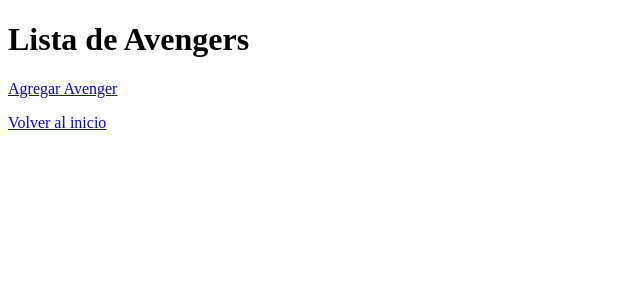
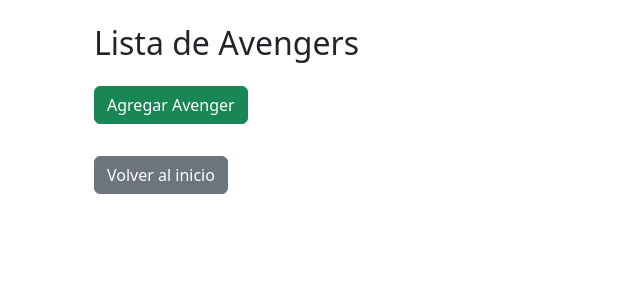
Before and after one commit to Toomasmg/The-Avengers, a Flask app: page /avengers in a window 1280 px wide. Shown: the top 300 px of the page, without its empty margins (0-640 px from the left). Run offline with Flask 3, Linux system fonts and the light colour scheme.

Commit message:
small fixes

```diff
--- a/routes/avengers.py
+++ b/routes/avengers.py
@@ -11,13 +11,12 @@
     avengers = Avenger.query.all()
     for avenger in avengers:
         avenger.abilities = json.loads(avenger.abilities) if avenger.abilities else []
-    return render_template("avengers/list.html", avengers=avengers)
-
+    return render_template("avenger/avengers.html", avengers=avengers)
 
 # Mostrar formulario para agregar un nuevo Avenger
 @avenger_bp.route("/avengers/new")
 def new_avenger():
-    return render_template("avengers/new.html")
+    return render_template("avenger/add_avenger.html")
 
 # Crear un nuevo Avenger
 @avenger_bp.route("/avengers/create", methods=["POST"])
@@ -38,11 +37,11 @@
         return redirect(url_for("avenger_bp.new_avenger"))
 
 # Mostrar formulario para editar un Avenger existente
-@avenger_bp.route("/avengers/edit/<int:id>")
+@avenger_bp.route("/avengers/edit/<string:id>")
 def edit_avenger(id):
     avenger = Avenger.query.get_or_404(id)
     avenger.abilities = json.loads(avenger.abilities) if avenger.abilities else []
-    return render_template("avengers/edit.html", avenger=avenger)
+    return render_template("avenger/edit_avenger.html", avenger=avenger)
 
 # Actualizar los datos del Avenger
 @avenger_bp.route("/avengers/update/<string:id>", methods=["POST"])
--- /dev/null
+++ b/templates/avenger/avengers.html
@@ -0,0 +1,28 @@
+{% extends "base.html" %}
+
+{% block content %}
+<div class="container mt-4">
+    <h2 class="mb-4">Lista de Avengers</h2>
+
+    <a href="{{ url_for('avenger_bp.new_avenger') }}" class="btn btn-success mb-3">Agregar Avenger</a>
+
+    <div class="list-group">
+        {% for avenger in avengers %}
+        <div class="list-group-item">
+            <h5 class="mb-1">{{ avenger.name }} ({{ avenger.alias }})</h5>
+            <p class="mb-1"><strong>Actor:</strong> {{ avenger.actor }}</p>
+            <p class="mb-1"><strong>Habilidades:</strong></p>
+            <ul>
+                {% for ability in avenger.abilities %}
+                    <li>{{ ability }}</li>
+                {% endfor %}
+            </ul>
+            <a href="{{ url_for('avenger_bp.edit_avenger', id=avenger.id) }}" class="btn btn-primary btn-sm">Editar</a>
+            <a href="{{ url_for('avenger_bp.delete_avenger', id=avenger.id) }}" class="btn btn-danger btn-sm" onclick="return confirm('¿Eliminar Avenger?');">Eliminar</a>
+        </div>
+        {% endfor %}
+    </div>
+
+    <a href="{{ url_for('index') }}" class="btn btn-secondary mt-3">Volver al inicio</a>
+</div>
+{% endblock %}
--- a/templates/avengers/edit.html
+++ b/templates/avenger/edit_avenger.html
@@ -13,7 +13,7 @@
     </div>
     <div class="mb-3">
         <label>Habilidades (una por línea)</label>
-        <textarea name="abilities" class="form-control" rows="3" required>{{ avenger.abilities | from_json | join('\n') }}</textarea>
+        <textarea name="abilities" class="form-control" rows="3" required>{{ avenger.abilities | join('\n') }}</textarea>
     </div>
     <div class="mb-3">
         <label>Actor</label>
--- a/templates/avengers/list.html
+++ /dev/null
@@ -1,28 +0,0 @@
-<!DOCTYPE html>
-<html lang="es">
-<head>
-    <meta charset="UTF-8" />
-    <title>Lista de Avengers</title>
-</head>
-<body>
-    <h1>Lista de Avengers</h1>
-    <a href="{{ url_for('avenger_bp.new_avenger') }}">Agregar Avenger</a>
-    <ul>
-        {% for avenger in avengers %}
-            <li>
-                <strong>{{ avenger.name }} ({{ avenger.alias }})</strong><br>
-                Actor: {{ avenger.actor }}<br>
-                Habilidades:
-                <ul>
-                    {% for ability in avenger.abilities %}
-                        <li>{{ ability }}</li>
-                    {% endfor %}
-                </ul>
-                <a href="{{ url_for('avenger_bp.edit_avenger', id=avenger.id) }}">Editar</a>
-                <a href="{{ url_for('avenger_bp.delete_avenger', id=avenger.id) }}" onclick="return confirm('¿Eliminar Avenger?');">Eliminar</a>
-            </li>
-        {% endfor %}
-    </ul>
-    <a href="{{ url_for('index') }}">Volver al inicio</a>
-</body>
-</html>
```
Also changed, not shown: templates/avenger/add_avenger.html (added, +26 -0 lines), templates/avengers/new.html (deleted, +0 -25 lines).
